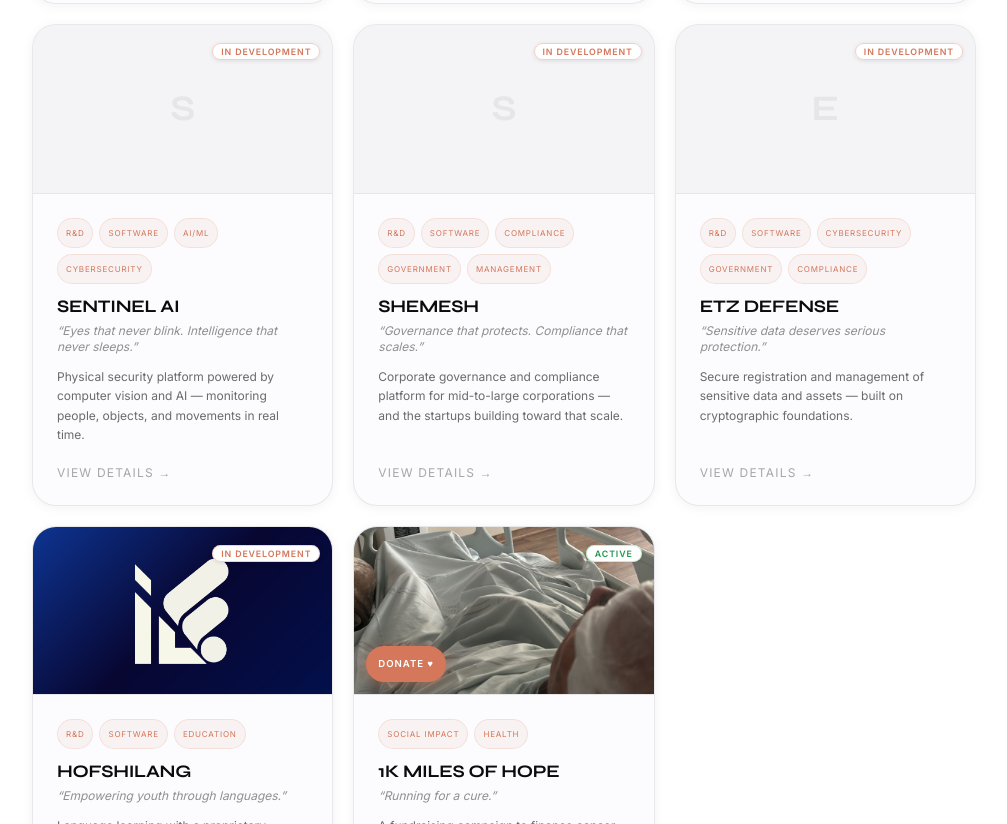
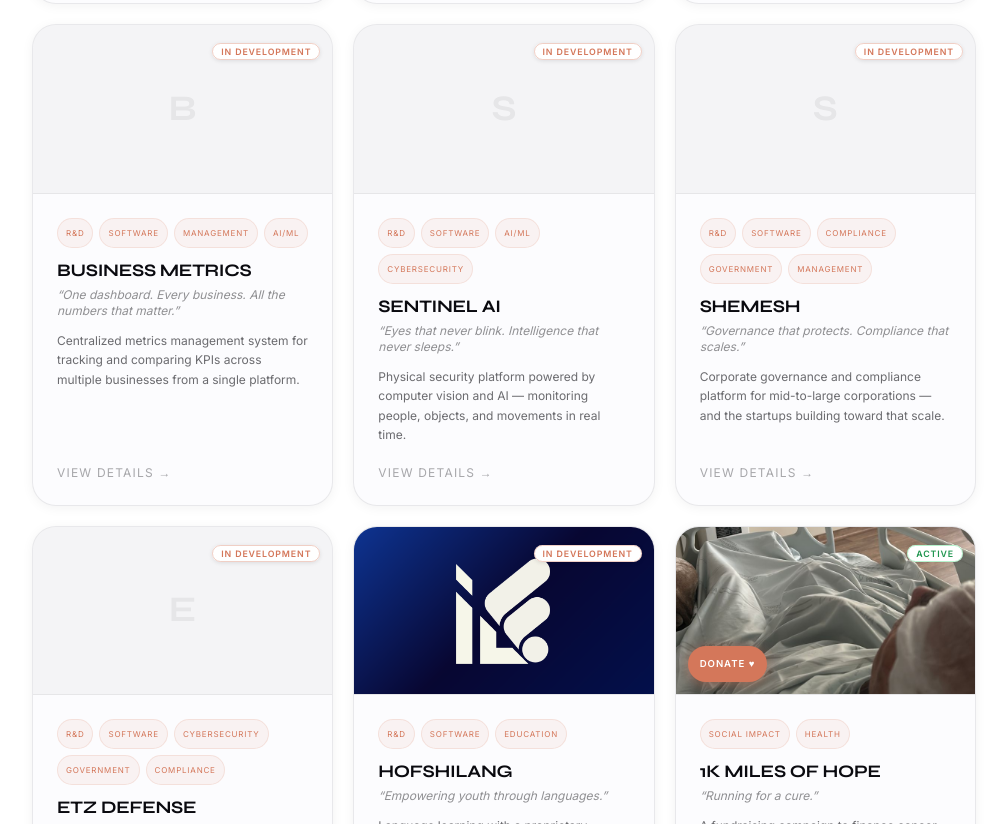
Before and after one commit to chutzpah-os/hr-portal, a Next.js app in the folder frontend/: page /solutions in a window 1280 px wide. Shown: the part 900-1724 px from the top of the page, without its empty margins (136-1143 px from the left). Built offline with nearby package versions, Linux system fonts and the light colour scheme; a web font is replaced by a local one.

Commit message:
feat(solutions): add Business Metrics — multi-business KPI management platform

```diff
--- a/frontend/src/app/solutions/page.tsx
+++ b/frontend/src/app/solutions/page.tsx
@@ -76,6 +76,26 @@ Built at the intersection of data engineering, machine learning, and decision in
       { label: 'Scope', value: 'Multi-domain' },
     ],
     tags: ['R&D', 'Software', 'AI/ML'],
+    status: 'In Development',
+  },
+  {
+    id: 'business-metrics',
+    name: 'Business Metrics',
+    tagline: 'One dashboard. Every business. All the numbers that matter.',
+    shortDescription: 'Centralized metrics management system for tracking and comparing KPIs across multiple businesses from a single platform.',
+    fullDescription: `Business Metrics is a multi-tenant platform for managing, monitoring, and analyzing performance metrics across multiple businesses simultaneously.
+
+The problem it solves: founders, operators, and investors who run or oversee multiple ventures spend too much time aggregating data from disconnected sources — spreadsheets, dashboards, financial tools, CRMs — just to get a clear picture of what's happening. Business Metrics consolidates that into a single, structured view.
+
+Each business gets its own metric workspace. KPIs are defined once and tracked continuously. Cross-business views allow comparison, benchmarking, and pattern recognition across a portfolio.
+
+Built for: holding companies, serial entrepreneurs, venture studios, investors, and management consulting firms that need real-time operational visibility across multiple entities — without building custom tooling for each one.`,
+    metrics: [
+      { label: 'Model', value: 'Multi-tenant' },
+      { label: 'Focus', value: 'KPI Management' },
+      { label: 'For', value: 'Operators & Investors' },
+    ],
+    tags: ['R&D', 'Software', 'Management', 'AI/ML'],
     status: 'In Development',
   },
   {
```
